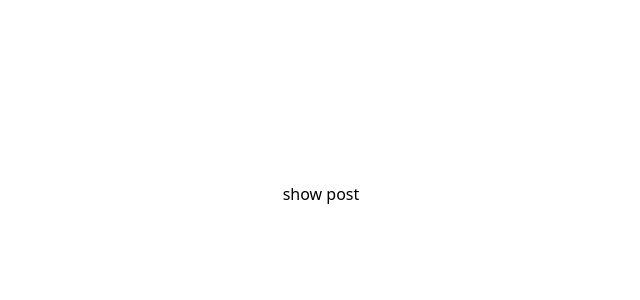
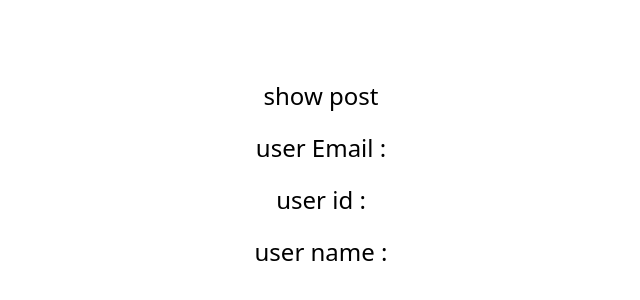
Before and after one commit to mouiz-youb/DB_Relationships, a React (Vite) app in the folder client/: page /listPosts in a window 1280 px wide. Shown: the part 206-506 px from the top of the page, without its empty margins (319-959 px from the left). Built offline with nearby package versions, Linux system fonts and the light colour scheme.

Commit message:
fixe the frist problem

```diff
--- a/client/src/Hooks/useLogin.ts
+++ b/client/src/Hooks/useLogin.ts
@@ -28,7 +28,7 @@ export const useLogin = () => {
       if (msg === "Login successful") {
         toast.success(msg);
         setAuth(userData, accessToken);
-        navigate("/post");
+        navigate("/listPosts");
       }
     } catch (error: any) {
       const errMsg = error.response?.data?.msg || "Login failed";
--- a/client/src/pages/ShowPosts.tsx
+++ b/client/src/pages/ShowPosts.tsx
@@ -8,11 +8,11 @@ function ShowPosts() {
   }, [])
   console.log(user)
   return (
-    <div>
+    <div className='flex justify-center items-center flex-col gap-5  text-2xl'>
       <h1>show post </h1>
-      <h1> {user?.email} </h1>
-      <h1> {user?.id} </h1>
-      <h1> {user?.username} </h1>
+      <h1> user Email :{user?.email} </h1>
+      <h1> user id  :{user?.id} </h1>
+      <h1> user name :{user?.username} </h1>
       <h1></h1>
       <h1></h1>
     </div>
```
Also changed, not shown: 1 other file (tests, documents, lock files or other folders).
